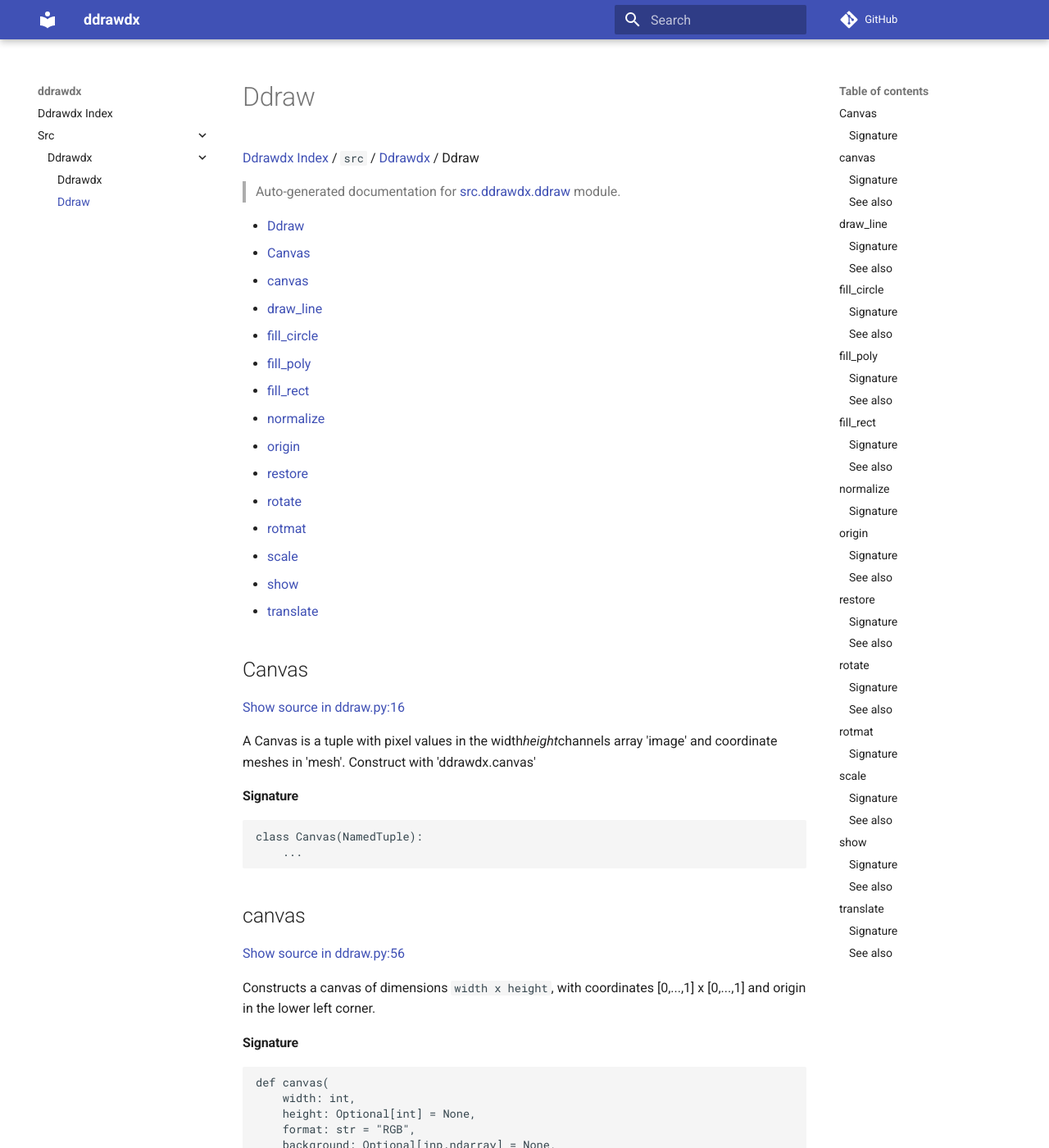
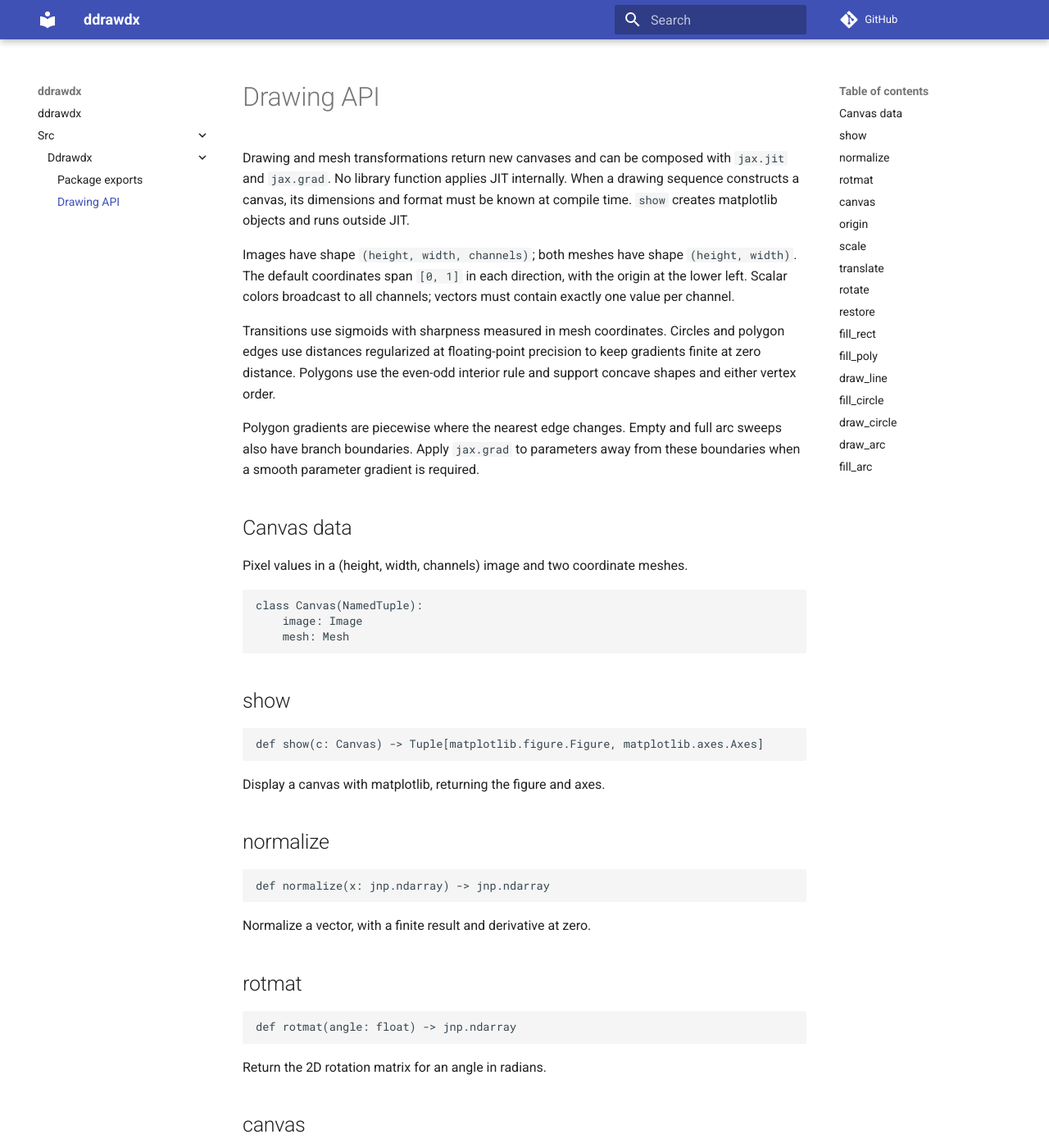
Before and after one commit to vincentmolin/ddrawdx, an MkDocs documentation site: the page built from docs/src/ddrawdx/ddraw.md, in a window 1280 px wide and 1400 px high. Shown: the whole window at 82% size. Built offline with MkDocs 1.6.1 and Material for MkDocs 9.7.7, drawn with Linux system fonts in a browser that asks for light colours; comment, search, counter and statistics services are not loaded; some of the changed text lies outside the part shown.

Commit message:
docs: refresh drawing API and development instructions
Document canvas layout, color handling, polygon and arc semantics, caller-applied JIT, gradient boundaries, and uv workflows.

````diff
--- a/docs/src/ddrawdx/ddraw.md
+++ b/docs/src/ddrawdx/ddraw.md
@@ -1,322 +1,169 @@
-# Ddraw
+# Drawing API
 
-[Ddrawdx Index](../../README.md#ddrawdx-index) /
-`src` /
-[Ddrawdx](./index.md#ddrawdx) /
-Ddraw
+Drawing and mesh transformations return new canvases and can be composed with
+`jax.jit` and `jax.grad`. No library function applies JIT internally. When a
+drawing sequence constructs a canvas, its dimensions and format must be known
+at compile time. `show` creates matplotlib objects and runs outside JIT.
 
-> Auto-generated documentation for [src.ddrawdx.ddraw](../../../src/ddrawdx/ddraw.py) module.
+Images have shape `(height, width, channels)`; both meshes have shape
+`(height, width)`. The default coordinates span `[0, 1]` in each direction,
+with the origin at the lower left. Scalar colors broadcast to all channels;
+vectors must contain exactly one value per channel.
 
-- [Ddraw](#ddraw)
-  - [Canvas](#canvas)
-  - [canvas](#canvas)
-  - [draw_line](#draw_line)
-  - [fill_circle](#fill_circle)
-  - [fill_poly](#fill_poly)
-  - [fill_rect](#fill_rect)
-  - [normalize](#normalize)
-  - [origin](#origin)
-  - [restore](#restore)
-  - [rotate](#rotate)
-  - [rotmat](#rotmat)
-  - [scale](#scale)
-  - [show](#show)
-  - [translate](#translate)
+Transitions use sigmoids with sharpness measured in mesh coordinates. Circles
+and polygon edges use distances regularized at floating-point precision to
+keep gradients finite at zero distance. Polygons use the even-odd interior
+rule and support concave shapes and either vertex order.
 
-## Canvas
+Polygon gradients are piecewise where the nearest edge changes. Empty and full
+arc sweeps also have branch boundaries. Apply `jax.grad` to parameters away from
+these boundaries when a smooth parameter gradient is required.
 
-[Show source in ddraw.py:16](../../../src/ddrawdx/ddraw.py#L16)
+## Canvas data
 
-A Canvas is a tuple with pixel values in the width*height*channels array 'image'
-and coordinate meshes in 'mesh'. Construct with 'ddrawdx.canvas'
-
-#### Signature
+Pixel values in a (height, width, channels) image and two coordinate meshes.
 
 ```python
 class Canvas(NamedTuple):
-    ...
+    image: Image
+    mesh: Mesh
 ```
 
+## show
 
+```python
+def show(c: Canvas) -> Tuple[matplotlib.figure.Figure, matplotlib.axes.Axes]
+```
+
+Display a canvas with matplotlib, returning the figure and axes.
+
+## normalize
+
+```python
+def normalize(x: jnp.ndarray) -> jnp.ndarray
+```
+
+Normalize a vector, with a finite result and derivative at zero.
+
+## rotmat
+
+```python
+def rotmat(angle: float) -> jnp.ndarray
+```
+
+Return the 2D rotation matrix for an angle in radians.
 
 ## canvas
 
-[Show source in ddraw.py:56](../../../src/ddrawdx/ddraw.py#L56)
+```python
+def canvas(width: int, height: Optional[int]=None, format: str='RGB', background: Optional[jnp.ndarray]=None) -> Canvas
+```
 
-Constructs a canvas of dimensions ```width x height```, with coordinates [0,...,1] x [0,...,1]
-and origin in the lower left corner.
+Construct a white canvas over [0, 1] x [0, 1], with origin at lower left.
 
-#### Signature
+The image has shape (height, width, channels). Backgrounds and drawing colors
+may be scalars or vectors with one value per channel.
+
+## origin
 
 ```python
-def canvas(
-    width: int,
-    height: Optional[int] = None,
-    format: str = "RGB",
-    background: Optional[jnp.ndarray] = None,
-) -> Canvas:
-    ...
+def origin(c: Canvas) -> Tuple[Canvas, Mesh]
 ```
 
-#### See also
+Reset the mesh to [-1, 1] x [-1, 1]; return the canvas and previous mesh.
 
-- [Canvas](#canvas)
+## scale
 
+```python
+def scale(c: Canvas, xscale: float, yscale: float) -> Tuple[Canvas, Mesh]
+```
 
+Scale the mesh, returning the canvas and previous mesh for restore.
+
+## translate
+
+```python
+def translate(c: Canvas, dx: float, dy: float) -> Tuple[Canvas, Mesh]
+```
+
+Translate the mesh by (dx, dy); return the canvas and previous mesh.
+
+## rotate
+
+```python
+def rotate(c: Canvas, angle: float) -> Tuple[Canvas, Mesh]
+```
+
+Rotate the mesh by angle radians; return the canvas and previous mesh.
+
+## restore
+
+```python
+def restore(c: Canvas, mesh: Mesh) -> Canvas
+```
+
+Restore coordinates to an earlier mesh without changing pixel values.
+
+## fill_rect
+
+```python
+def fill_rect(c: Canvas, x0: float, y0: float, x1: float, y1: float, color: jnp.ndarray, sharpness: float=100.0) -> Canvas
+```
+
+Fill an axis-aligned rectangle with lower and upper corners (x0,y0), (x1,y1).
+
+## fill_poly
+
+```python
+def fill_poly(c: Canvas, ps: jnp.ndarray, color=0.0, sharpness: float=300.0) -> Canvas
+```
+
+Fill a convex or concave polygon with vertices in either order.
+
+Use an (n, 2) array with at least three vertices. The even-odd rule determines
+the interior; a sigmoid of signed distance to the nearest edge feathers it.
 
 ## draw_line
 
-[Show source in ddraw.py:177](../../../src/ddrawdx/ddraw.py#L177)
-
-Draw a line between (x0,y0) and (x1,y1)
-
-#### Signature
-
 ```python
-@jax.jit
-def draw_line(
-    c: Canvas,
-    x0: float,
-    y0: float,
-    x1: float,
-    y1: float,
-    lineweight: float = 0.01,
-    color: jnp.ndarray = jnp.array([0.0, 0.0, 0.0]),
-    sharpness: float = 400.0,
-) -> Canvas:
-    ...
+def draw_line(c: Canvas, x0: float, y0: float, x1: float, y1: float, lineweight: float=0.01, color=0.0, sharpness: float=400.0) -> Canvas
 ```
 
-#### See also
-
-- [Canvas](#canvas)
-
-
+Draw a line with square caps and half-width lineweight.
 
 ## fill_circle
 
-[Show source in ddraw.py:197](../../../src/ddrawdx/ddraw.py#L197)
+```python
+def fill_circle(c: Canvas, cx: float, cy: float, r: float, color: jnp.ndarray, sharpness: float=400.0) -> Canvas
+```
 
-#### Signature
+Fill a circle of radius r centered at (cx, cy).
+
+## draw_circle
 
 ```python
-@jax.jit
-def fill_circle(
-    c: Canvas,
-    cx: float,
-    cy: float,
-    r: float,
-    color: jnp.ndarray,
-    sharpness: float = 400.0,
-):
-    ...
+def draw_circle(c: Canvas, cx: float, cy: float, r: float, lineweight: float=0.01, color=0.0, sharpness: float=400.0) -> Canvas
 ```
 
-#### See also
+Draw a circle of radius r with half-width lineweight.
 
-- [Canvas](#canvas)
-
-
-
-## fill_poly
-
-[Show source in ddraw.py:160](../../../src/ddrawdx/ddraw.py#L160)
-
-Fill polygon with clockwise oriented corners in 'ps'
-
-#### Signature
+## draw_arc
 
 ```python
-@jax.jit
-def fill_poly(
-    c: Canvas, ps: jnp.array, color=jnp.array([0.0, 0.0, 0.0]), sharpness: float = 300.0
-) -> Canvas:
-    ...
+def draw_arc(c: Canvas, cx: float, cy: float, r: float, a0: float, a1: float, lineweight: float=0.01, color=0.0, sharpness: float=400.0) -> Canvas
 ```
 
-#### See also
+Draw a clockwise arc from a0 to a1 in radians, wrapping modulo 2*pi.
 
-- [Canvas](#canvas)
+Equal angles draw nothing; an explicit whole turn draws a full circle.
 
-
-
-## fill_rect
-
-[Show source in ddraw.py:145](../../../src/ddrawdx/ddraw.py#L145)
-
-Fill axis-parallell rectangle with corners in (x0,y0), (x1,y1).
-
-#### Signature
+## fill_arc
 
 ```python
-@jax.jit
-def fill_rect(
-    c: Canvas,
-    x0: float,
-    y0: float,
-    x1: float,
-    y1: float,
-    color: jnp.ndarray,
-    sharpness: float = 100.0,
-) -> Canvas:
-    ...
+def fill_arc(c: Canvas, cx: float, cy: float, r: float, a0: float, a1: float, color=0.0, sharpness: float=400.0) -> Canvas
 ```
 
-#### See also
+Fill the convex hull of a clockwise arc, bounded by its chord and circle.
 
-- [Canvas](#canvas)
-
-
-
-## normalize
-
-[Show source in ddraw.py:41](../../../src/ddrawdx/ddraw.py#L41)
-
-#### Signature
-
-```python
-@jax.jit
-def normalize(x: jnp.ndarray) -> jnp.ndarray:
-    ...
-```
-
-
-
-## origin
-
-[Show source in ddraw.py:76](../../../src/ddrawdx/ddraw.py#L76)
-
-Translates the origin of 'c' to the center, and rescales the mesh to [-1,...,1]x[-1,...,1].
-Returns the new Canvas and the old mesh for [restore](#restore)
-
-#### Signature
-
-```python
-@jax.jit
-def origin(c: Canvas) -> Tuple[Canvas, Mesh]:
-    ...
-```
-
-#### See also
-
-- [Canvas](#canvas)
-- [Mesh](#mesh)
-
-
-
-## restore
-
-[Show source in ddraw.py:112](../../../src/ddrawdx/ddraw.py#L112)
-
-Restores coordinates to earlier mesh
-
-#### Signature
-
-```python
-@jax.jit
-def restore(c: Canvas, mesh: Mesh) -> Canvas:
-    ...
-```
-
-#### See also
-
-- [Canvas](#canvas)
-- [Mesh](#mesh)
-
-
-
-## rotate
-
-[Show source in ddraw.py:101](../../../src/ddrawdx/ddraw.py#L101)
-
-Rotate mesh 'angle' radians
-
-#### Signature
-
-```python
-@jax.jit
-def rotate(c: Canvas, angle: float) -> Tuple[Canvas, Mesh]:
-    ...
-```
-
-#### See also
-
-- [Canvas](#canvas)
-- [Mesh](#mesh)
-
-
-
-## rotmat
-
-[Show source in ddraw.py:46](../../../src/ddrawdx/ddraw.py#L46)
-
-2D rotation matrix
-
-#### Signature
-
-```python
-@jax.jit
-def rotmat(angle: float) -> jnp.ndarray:
-    ...
-```
-
-
-
-## scale
-
-[Show source in ddraw.py:87](../../../src/ddrawdx/ddraw.py#L87)
-
-Scale mesh, returning the new Canvas and old mesh for [restore](#restore)
-
-#### Signature
-
-```python
-@jax.jit
-def scale(c: Canvas, xscale: float, yscale: float) -> Tuple[Canvas, Mesh]:
-    ...
-```
-
-#### See also
-
-- [Canvas](#canvas)
-- [Mesh](#mesh)
-
-
-
-## show
-
-[Show source in ddraw.py:26](../../../src/ddrawdx/ddraw.py#L26)
-
-Simple 'matplotlib.pyplot.imshow' wrapper.
-
-#### Signature
-
-```python
-def show(c: Canvas) -> Tuple[matplotlib.figure.Figure, matplotlib.axes.Axes]:
-    ...
-```
-
-#### See also
-
-- [Canvas](#canvas)
-
-
-
-## translate
-
-[Show source in ddraw.py:94](../../../src/ddrawdx/ddraw.py#L94)
-
-Translate mesh 'dx','dy' units
-
-#### Signature
-
-```python
-@jax.jit
-def translate(c: Canvas, dx: float, dy: float) -> Tuple[Canvas, Mesh]:
-    ...
-```
-
-#### See also
-
-- [Canvas](#canvas)
-- [Mesh](#mesh)
+Angles wrap modulo 2*pi. Equal angles fill nothing; an explicit whole turn
+fills the full disk.
````
Also changed, not shown: README.md (+46 -7 lines), docs/README.md (+19 -5 lines), docs/src/ddrawdx/index.md (+7 -12 lines).
